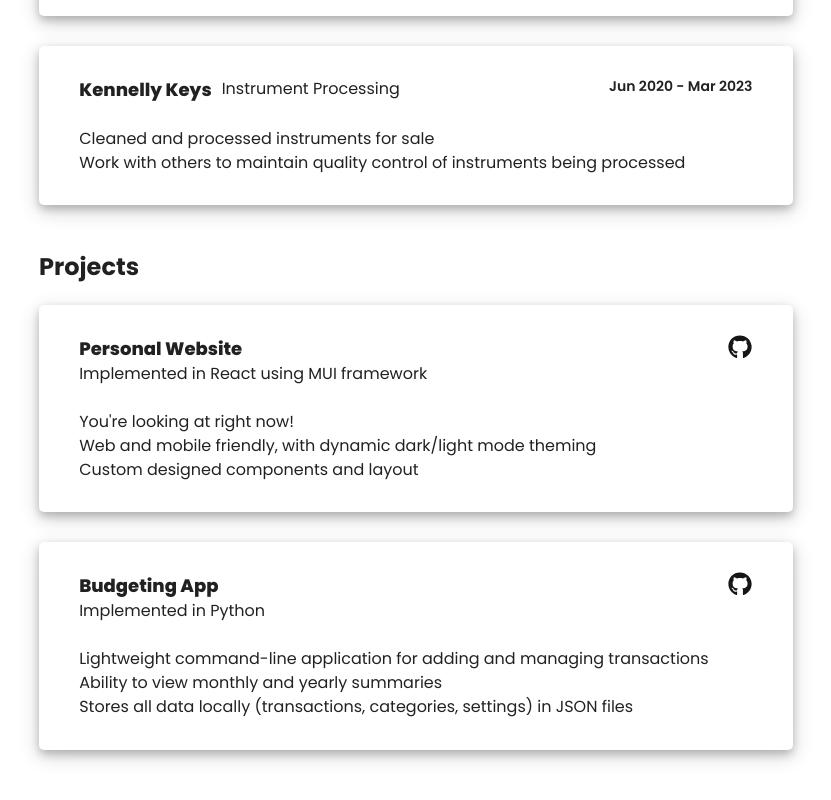
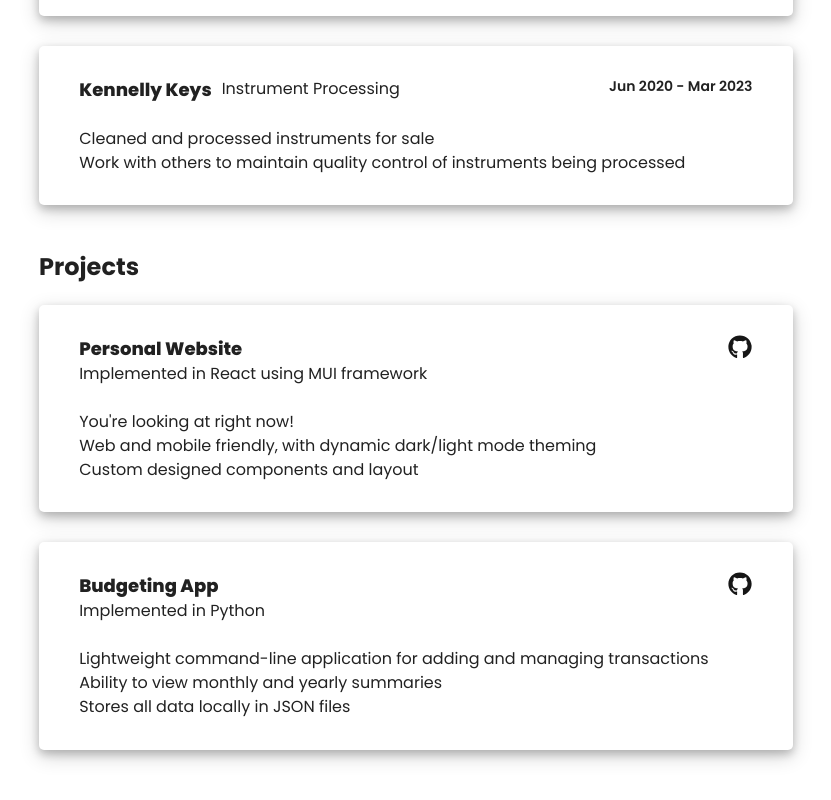
Before and after one commit to jinevang/personal-site, a React (Create React App) app: page /resume in a window 1280 px wide. Shown: the part 1688-2488 px from the top of the page, without its empty margins (231-1062 px from the left). Built offline with nearby package versions, Linux system fonts and the light colour scheme.

Commit message:
update resume page typo, remove unused files, update readme

```diff
--- a/src/pages/ResumePage.tsx
+++ b/src/pages/ResumePage.tsx
@@ -58,6 +58,12 @@ const InfoHolder = styled(Box)({
   }
 })
 
+const ResumeSection = styled(Box)({
+  display: 'flex',
+  flexDirection: 'column',
+  gap: '3ch'
+})
+
 const StyledResumePage = styled(Box)({
   [theme.breakpoints.up('lg')]: {
     paddingTop: '1rem',
@@ -96,11 +102,10 @@ const ResumePage = () => {
         alignItems: 'center',
         justifyContent: 'space-between'
       }}><h1>Resume</h1>
-      <Box sx={{alignItems: 'center', display: 'flex'}}>
-        <IconButton href={require('../assets/resume.pdf')} download='EvanJinResume'><IoMdDownload color={themeUser.palette.primary.contrastText} size='30'/>
-      </IconButton>
-      <Typography fontSize={14} pr={'1rem'}>Download</Typography>
-      </Box>
+        <Box sx={{alignItems: 'center', display: 'flex'}}>
+          <IconButton href={require('../assets/resume.pdf')} download='EvanJinResume'><IoMdDownload color={themeUser.palette.primary.contrastText} size='30'/></IconButton>
+          <Typography fontSize={14} pr={'1rem'}>Download</Typography>
+        </Box>
       </Box>
       <h2>Skills</h2>
       <ResumeCard sx={{backgroundColor: resumeCardBackground}}>
@@ -136,7 +141,7 @@ const ResumePage = () => {
 
       <br/>
       <h2>Experience</h2>
-      <Box sx={{display: 'flex', flexDirection: 'column', gap: '3ch'}}>
+      <ResumeSection>
         <ResumeCard sx={{backgroundColor: resumeCardBackground}}>
           <InfoHolder>
             <span>
@@ -193,10 +198,10 @@ const ResumePage = () => {
             <Typography><li>Work with others to maintain quality control of instruments being processed</li></Typography>
           </Box>
         </ResumeCard>
-      </Box>
+      </ResumeSection>
       <br/>
       <h2>Projects</h2>
-      <Box sx={{display: 'flex', flexDirection: 'column', gap: '3ch'}}>
+      <ResumeSection>
 
       <ResumeCard sx={{backgroundColor: resumeCardBackground}}>
           <InfoHolder>
@@ -231,10 +236,10 @@ const ResumePage = () => {
             <Typography><li>Lightweight command-line application for adding and managing transactions
             </li></Typography>
             <Typography><li>Ability to view monthly and yearly summaries</li></Typography>
-            <Typography><li>Stores all data locally (transactions, categories, settings) in JSON files</li></Typography>
+            <Typography><li>Stores all data locally in JSON files</li></Typography>
           </Box>
         </ResumeCard>
-        </Box>
+        </ResumeSection>
     </StyledResumePage>
   );
 };
```
Also changed, not shown: nonotes.txt (deleted), 1 other file (tests, documents, lock files or other folders).
